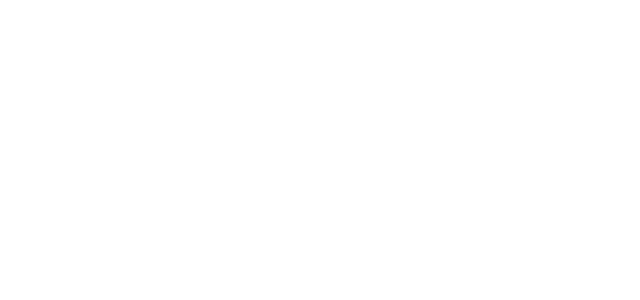
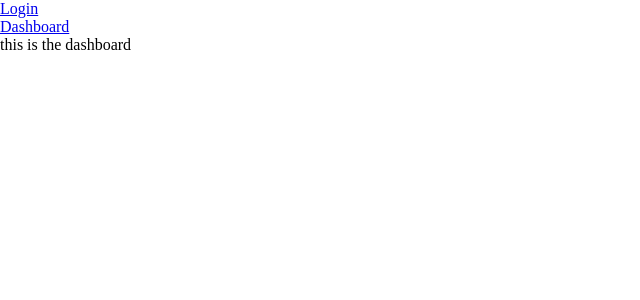
Before and after one commit to paulhemingway/MilkMates, a React (Create React App) app in the folder frontend/milk-mates/: page /dashboard in a window 1280 px wide. Shown: the top 300 px of the page, without its empty margins (0-640 px from the left). Built offline with nearby package versions, Linux system fonts and the light colour scheme.

Commit message:
Basic set up
Set up file structure, routing, 404 page

```diff
--- /dev/null
+++ b/frontend/milk-mates/jsconfig.json
@@ -0,0 +1,6 @@
+{
+  "compilerOptions": {
+    "baseUrl": "src"
+  },
+  "include": ["src"]
+}
--- a/frontend/milk-mates/package.json
+++ b/frontend/milk-mates/package.json
@@ -34,5 +34,8 @@
       "last 1 firefox version",
       "last 1 safari version"
     ]
+  },
+  "devDependencies": {
+    "react-router-dom": "^6.8.1"
   }
 }
--- a/frontend/milk-mates/src/App.js
+++ b/frontend/milk-mates/src/App.js
@@ -1,7 +1,23 @@
+import { BrowserRouter, Routes, Route } from "react-router-dom";
+import Landing from "pages/Landing";
+import Layout from "pages/Layout";
+import Dashboard from "pages/Dashboard";
+import { useState } from "react";
+import NoPage from "pages/NoPage";
 
 function App() {
+  const [loggedIn, setLoggedIn] = useState(false);
+
   return (
-    <></>
+    <BrowserRouter>
+      <Routes>
+        <Route path="/" exact element={<Landing />} />
+        <Route element={<Layout />}>
+          <Route path="dashboard" element={<Dashboard />} />
+        </Route>
+        <Route path="*" element={<NoPage />}/>
+      </Routes>
+    </BrowserRouter>
   );
 }
 
--- /dev/null
+++ b/frontend/milk-mates/src/components/navbar/Navbar.js
@@ -0,0 +1,21 @@
+import React, { PureComponent } from "react";
+import { Link } from "react-router-dom";
+
+export default class Navbar extends PureComponent {
+  render() {
+    return (
+      <>
+        <nav>
+          <ul>
+            <li>
+              <Link to="/">Login</Link>
+            </li>
+            <li>
+              <Link to="/dashboard">Dashboard</Link>
+            </li>
+          </ul>
+        </nav>
+      </>
+    );
+  }
+}
--- a/frontend/milk-mates/src/index.js
+++ b/frontend/milk-mates/src/index.js
@@ -2,6 +2,7 @@ import React from 'react';
 import ReactDOM from 'react-dom/client';
 import './index.css';
 import App from './App';
+
 
 const root = ReactDOM.createRoot(document.getElementById('root'));
 root.render(
--- /dev/null
+++ b/frontend/milk-mates/src/pages/Dashboard.js
@@ -0,0 +1,7 @@
+import React, { PureComponent } from "react";
+
+export default class Dashboard extends PureComponent {
+  render() {
+    return <div>this is the dashboard</div>;
+  }
+}
--- /dev/null
+++ b/frontend/milk-mates/src/pages/Landing.js
@@ -0,0 +1,12 @@
+import React, { PureComponent } from 'react'
+import { Link } from 'react-router-dom'
+
+export default class Landing extends PureComponent {
+  render() {
+    return (
+      <div>
+        this is the landing page
+      </div>
+    )
+  }
+}
--- /dev/null
+++ b/frontend/milk-mates/src/pages/Layout.js
@@ -0,0 +1,14 @@
+import { Outlet, Link } from "react-router-dom";
+import React, { PureComponent } from "react";
+import Navbar from "components/navbar/Navbar";
+
+export default class Layout extends PureComponent {
+  render() {
+    return (
+      <>
+        <Navbar />
+        <Outlet />
+      </>
+    );
+  }
+}
--- /dev/null
+++ b/frontend/milk-mates/src/pages/NoPage.js
@@ -0,0 +1,14 @@
+import React, { PureComponent } from 'react'
+import { Link } from 'react-router-dom'
+
+export default class NoPage extends PureComponent {
+  render() {
+    return (
+      <div>
+        Error 404! Page not found.
+        <br></br>
+        <Link to="/">Go back</Link>
+      </div>
+    )
+  }
+}
```
Also changed, not shown: 1 other file (tests, documents, lock files or other folders).
